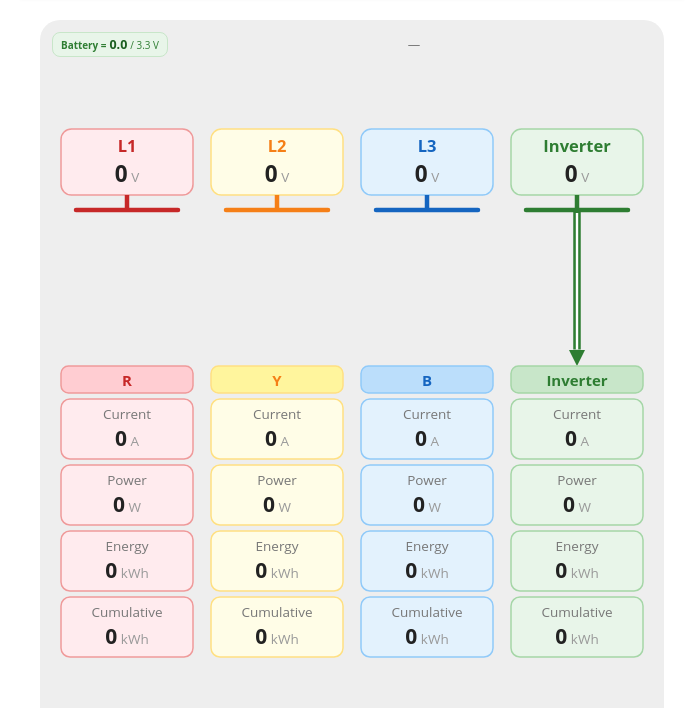
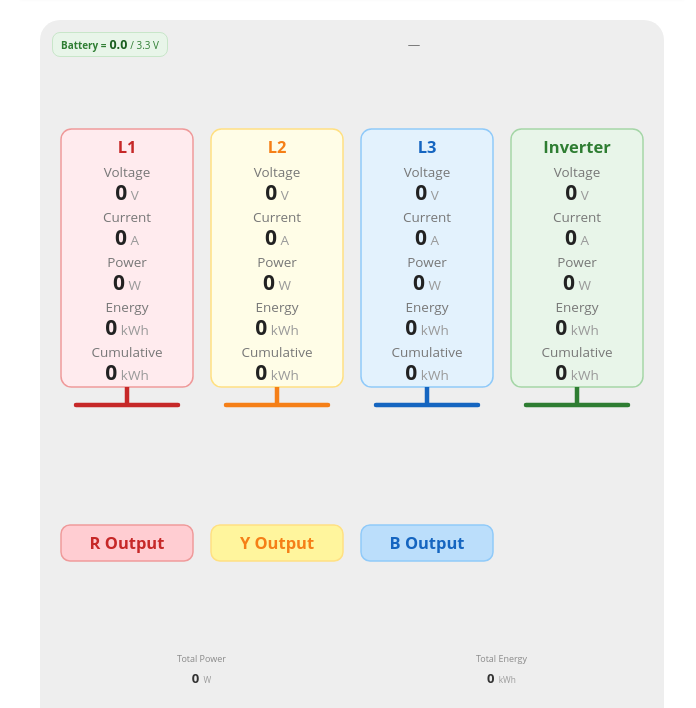
Before and after one commit to gomathims/AIPC_ESP, a plain HTML site: page data/index.html in a window 1280 px wide. Shown: the part 92-800 px from the top of the page, without its empty margins (288-984 px from the left). Drawn offline with Linux system fonts and the light colour scheme.

Commit message:
line to phase connection changed

```diff
--- a/data/index.html
+++ b/data/index.html
@@ -58,7 +58,7 @@
         <div class="home-container gap-flex content-div active" id="menu-1">
           <div id="main-switch-container" class="padding-outer" style="padding:1rem">
             <!-- Power-flow diagram: supply voltages on top, arrows show which line feeds -->
-            <!-- each output (from relayStatus), per-output readings stacked below. -->
+            <!-- each output R/Y/B (from relayStatus). Readings sit inside each supply box. -->
             <!-- Value elements keep the ids v1..v4, i1..i4, p1..p4, e1..e4, c1..c4. -->
             <style>
               .flow-svg { display:block; width:100%; max-width:640px; margin:10px auto 0; font-family:inherit; }
@@ -108,107 +108,105 @@
               </div>
               <div id="systemTime" style="flex:1; text-align:center; font-size:.78rem; color:#777;">—</div>            </div>
 
-            <svg class="flow-svg" viewBox="0 0 400 360" role="img" aria-label="Power flow: supply lines to outputs">
+            <svg class="flow-svg" viewBox="0 0 400 296" role="img" aria-label="Power flow: supply lines to outputs">
               <defs>
                 <marker id="ah0" viewBox="0 0 8 8" refX="0" refY="4" markerWidth="11" markerHeight="11" markerUnits="userSpaceOnUse" orient="auto"><path d="M0,0 L8,4 L0,8 z" fill="#c62828"/></marker>
                 <marker id="ah1" viewBox="0 0 8 8" refX="0" refY="4" markerWidth="11" markerHeight="11" markerUnits="userSpaceOnUse" orient="auto"><path d="M0,0 L8,4 L0,8 z" fill="#f57f17"/></marker>
                 <marker id="ah2" viewBox="0 0 8 8" refX="0" refY="4" markerWidth="11" markerHeight="11" markerUnits="userSpaceOnUse" orient="auto"><path d="M0,0 L8,4 L0,8 z" fill="#1565c0"/></marker>
                 <marker id="ah3" viewBox="0 0 8 8" refX="0" refY="4" markerWidth="11" markerHeight="11" markerUnits="userSpaceOnUse" orient="auto"><path d="M0,0 L8,4 L0,8 z" fill="#2e7d32"/></marker>
               </defs>
-              <!-- Supply voltage boxes (L1 L2 L3 Inverter), each with a tap line + bar below it -->
-              <rect x="6" y="4" width="88" height="44" rx="7" fill="#ffebee" stroke="#ef9a9a"/>
-              <text x="50" y="19" class="fl-name" fill="#c62828">L1</text>
-              <text x="50" y="39"><tspan class="fl-val" id="v1">0</tspan><tspan class="fl-unit"> V</tspan></text>
-              <line x1="50" y1="48" x2="50" y2="58" stroke="#c62828" stroke-width="3"/>
-              <line x1="16" y1="58" x2="84" y2="58" stroke="#c62828" stroke-width="3" stroke-linecap="round"/>
-              <rect x="106" y="4" width="88" height="44" rx="7" fill="#fffde7" stroke="#ffe082"/>
-              <text x="150" y="19" class="fl-name" fill="#f57f17">L2</text>
-              <text x="150" y="39"><tspan class="fl-val" id="v2">0</tspan><tspan class="fl-unit"> V</tspan></text>
-              <line x1="150" y1="48" x2="150" y2="58" stroke="#f57f17" stroke-width="3"/>
-              <line x1="116" y1="58" x2="184" y2="58" stroke="#f57f17" stroke-width="3" stroke-linecap="round"/>
-              <rect x="206" y="4" width="88" height="44" rx="7" fill="#e3f2fd" stroke="#90caf9"/>
-              <text x="250" y="19" class="fl-name" fill="#1565c0">L3</text>
-              <text x="250" y="39"><tspan class="fl-val" id="v3">0</tspan><tspan class="fl-unit"> V</tspan></text>
-              <line x1="250" y1="48" x2="250" y2="58" stroke="#1565c0" stroke-width="3"/>
-              <line x1="216" y1="58" x2="284" y2="58" stroke="#1565c0" stroke-width="3" stroke-linecap="round"/>
-              <rect x="306" y="4" width="88" height="44" rx="7" fill="#e8f5e9" stroke="#a5d6a7"/>
-              <text x="350" y="19" class="fl-name" fill="#2e7d32">Inverter</text>
-              <text x="350" y="39"><tspan class="fl-val" id="v4">0</tspan><tspan class="fl-unit"> V</tspan></text>
-              <line x1="350" y1="48" x2="350" y2="58" stroke="#2e7d32" stroke-width="3"/>
-              <line x1="316" y1="58" x2="384" y2="58" stroke="#2e7d32" stroke-width="3" stroke-linecap="round"/>
-              <!-- Flow arrows: id flSO = source S (0=L1 1=L2 2=L3 3=UPS) feeds output O (0=R 1=Y 2=B 3=Inv). -->
-              <!-- Hidden with class "off"; applyRelays() toggles them from relayStatus. -->
-              <g id="fl00" class="flw off"><path class="fl" d="M50 58 V151" stroke="#c62828" marker-end="url(#ah0)"/><path class="fl-in" d="M50 60 V151"/></g>
-              <g id="fl11" class="flw off"><path class="fl" d="M150 58 V151" stroke="#f57f17" marker-end="url(#ah1)"/><path class="fl-in" d="M150 60 V151"/></g>
-              <g id="fl22" class="flw off"><path class="fl" d="M250 58 V151" stroke="#1565c0" marker-end="url(#ah2)"/><path class="fl-in" d="M250 60 V151"/></g>
-              <g id="fl33" class="flw"><path class="fl" d="M350 58 V151" stroke="#2e7d32" marker-end="url(#ah3)"/><path class="fl-in" d="M350 60 V151"/></g>
-              <g id="fl01" class="flw off"><path class="fl" d="M60 58 V68 H145 V151" stroke="#c62828" marker-end="url(#ah0)"/><path class="fl-in" d="M60 60 V68 H145 V151"/></g>
-              <g id="fl10" class="flw off"><path class="fl" d="M140 58 V77 H55 V151" stroke="#f57f17" marker-end="url(#ah1)"/><path class="fl-in" d="M140 60 V77 H55 V151"/></g>
-              <g id="fl12" class="flw off"><path class="fl" d="M160 58 V86 H245 V151" stroke="#f57f17" marker-end="url(#ah1)"/><path class="fl-in" d="M160 60 V86 H245 V151"/></g>
-              <g id="fl21" class="flw off"><path class="fl" d="M240 58 V95 H155 V151" stroke="#1565c0" marker-end="url(#ah2)"/><path class="fl-in" d="M240 60 V95 H155 V151"/></g>
-              <g id="fl02" class="flw off"><path class="fl" d="M70 58 V104 H235 V151" stroke="#c62828" marker-end="url(#ah0)"/><path class="fl-in" d="M70 60 V104 H235 V151"/></g>
-              <g id="fl20" class="flw off"><path class="fl" d="M230 58 V113 H65 V151" stroke="#1565c0" marker-end="url(#ah2)"/><path class="fl-in" d="M230 60 V113 H65 V151"/></g>
-              <g id="fl32" class="flw off"><path class="fl" d="M340 58 V122 H255 V151" stroke="#2e7d32" marker-end="url(#ah3)"/><path class="fl-in" d="M340 60 V122 H255 V151"/></g>
-              <g id="fl31" class="flw off"><path class="fl" d="M330 58 V131 H165 V151" stroke="#2e7d32" marker-end="url(#ah3)"/><path class="fl-in" d="M330 60 V131 H165 V151"/></g>
-              <g id="fl30" class="flw off"><path class="fl" d="M320 58 V140 H75 V151" stroke="#2e7d32" marker-end="url(#ah3)"/><path class="fl-in" d="M320 60 V140 H75 V151"/></g>
-              <!-- Output columns: header + Current / Power / Energy / Cumulative boxes -->
-              <rect x="6" y="162" width="88" height="18" rx="5" fill="#ffcdd2" stroke="#ef9a9a"/>
-              <text x="50" y="175" class="fl-hdr" fill="#c62828">R</text>
-              <rect x="6" y="184" width="88" height="40" rx="6" fill="#ffebee" stroke="#ef9a9a"/>
-              <text x="50" y="197" class="fl-lbl">Current</text>
-              <text x="50" y="215"><tspan class="fl-rv" id="i1">0</tspan><tspan class="fl-unit"> A</tspan></text>
-              <rect x="6" y="228" width="88" height="40" rx="6" fill="#ffebee" stroke="#ef9a9a"/>
-              <text x="50" y="241" class="fl-lbl">Power</text>
-              <text x="50" y="259"><tspan class="fl-rv" id="p1">0</tspan><tspan class="fl-unit"> W</tspan></text>
-              <rect x="6" y="272" width="88" height="40" rx="6" fill="#ffebee" stroke="#ef9a9a"/>
-              <text x="50" y="285" class="fl-lbl">Energy</text>
-              <text x="50" y="303"><tspan class="fl-rv" id="e1">0</tspan><tspan class="fl-unit"> kWh</tspan></text>
-              <rect x="6" y="316" width="88" height="40" rx="6" fill="#ffebee" stroke="#ef9a9a"/>
-              <text x="50" y="329" class="fl-lbl">Cumulative</text>
-              <text x="50" y="347"><tspan class="fl-rv" id="c1">0</tspan><tspan class="fl-unit"> kWh</tspan></text>
-              <rect x="106" y="162" width="88" height="18" rx="5" fill="#fff59d" stroke="#ffe082"/>
-              <text x="150" y="175" class="fl-hdr" fill="#f57f17">Y</text>
-              <rect x="106" y="184" width="88" height="40" rx="6" fill="#fffde7" stroke="#ffe082"/>
-              <text x="150" y="197" class="fl-lbl">Current</text>
-              <text x="150" y="215"><tspan class="fl-rv" id="i2">0</tspan><tspan class="fl-unit"> A</tspan></text>
-              <rect x="106" y="228" width="88" height="40" rx="6" fill="#fffde7" stroke="#ffe082"/>
-              <text x="150" y="241" class="fl-lbl">Power</text>
-              <text x="150" y="259"><tspan class="fl-rv" id="p2">0</tspan><tspan class="fl-unit"> W</tspan></text>
-              <rect x="106" y="272" width="88" height="40" rx="6" fill="#fffde7" stroke="#ffe082"/>
-              <text x="150" y="285" class="fl-lbl">Energy</text>
-              <text x="150" y="303"><tspan class="fl-rv" id="e2">0</tspan><tspan class="fl-unit"> kWh</tspan></text>
-              <rect x="106" y="316" width="88" height="40" rx="6" fill="#fffde7" stroke="#ffe082"/>
-              <text x="150" y="329" class="fl-lbl">Cumulative</text>
-              <text x="150" y="347"><tspan class="fl-rv" id="c2">0</tspan><tspan class="fl-unit"> kWh</tspan></text>
-              <rect x="206" y="162" width="88" height="18" rx="5" fill="#bbdefb" stroke="#90caf9"/>
-              <text x="250" y="175" class="fl-hdr" fill="#1565c0">B</text>
-              <rect x="206" y="184" width="88" height="40" rx="6" fill="#e3f2fd" stroke="#90caf9"/>
-              <text x="250" y="197" class="fl-lbl">Current</text>
-              <text x="250" y="215"><tspan class="fl-rv" id="i3">0</tspan><tspan class="fl-unit"> A</tspan></text>
-              <rect x="206" y="228" width="88" height="40" rx="6" fill="#e3f2fd" stroke="#90caf9"/>
-              <text x="250" y="241" class="fl-lbl">Power</text>
-              <text x="250" y="259"><tspan class="fl-rv" id="p3">0</tspan><tspan class="fl-unit"> W</tspan></text>
-              <rect x="206" y="272" width="88" height="40" rx="6" fill="#e3f2fd" stroke="#90caf9"/>
-              <text x="250" y="285" class="fl-lbl">Energy</text>
-              <text x="250" y="303"><tspan class="fl-rv" id="e3">0</tspan><tspan class="fl-unit"> kWh</tspan></text>
-              <rect x="206" y="316" width="88" height="40" rx="6" fill="#e3f2fd" stroke="#90caf9"/>
-              <text x="250" y="329" class="fl-lbl">Cumulative</text>
-              <text x="250" y="347"><tspan class="fl-rv" id="c3">0</tspan><tspan class="fl-unit"> kWh</tspan></text>
-              <rect x="306" y="162" width="88" height="18" rx="5" fill="#c8e6c9" stroke="#a5d6a7"/>
-              <text x="350" y="175" class="fl-hdr" fill="#2e7d32">Inverter</text>
-              <rect x="306" y="184" width="88" height="40" rx="6" fill="#e8f5e9" stroke="#a5d6a7"/>
-              <text x="350" y="197" class="fl-lbl">Current</text>
-              <text x="350" y="215"><tspan class="fl-rv" id="i4">0</tspan><tspan class="fl-unit"> A</tspan></text>
-              <rect x="306" y="228" width="88" height="40" rx="6" fill="#e8f5e9" stroke="#a5d6a7"/>
-              <text x="350" y="241" class="fl-lbl">Power</text>
-              <text x="350" y="259"><tspan class="fl-rv" id="p4">0</tspan><tspan class="fl-unit"> W</tspan></text>
-              <rect x="306" y="272" width="88" height="40" rx="6" fill="#e8f5e9" stroke="#a5d6a7"/>
-              <text x="350" y="285" class="fl-lbl">Energy</text>
-              <text x="350" y="303"><tspan class="fl-rv" id="e4">0</tspan><tspan class="fl-unit"> kWh</tspan></text>
-              <rect x="306" y="316" width="88" height="40" rx="6" fill="#e8f5e9" stroke="#a5d6a7"/>
-              <text x="350" y="329" class="fl-lbl">Cumulative</text>
-              <text x="350" y="347"><tspan class="fl-rv" id="c4">0</tspan><tspan class="fl-unit"> kWh</tspan></text>
-              <g id="upsAuxBadge" class="off"><rect x="308" y="165" width="20" height="12" rx="6" fill="#2e7d32"/><text x="318" y="174" class="fl-badge">AUX</text></g>
+              <!-- Supply boxes (L1 L2 L3 Inverter) with all readings, plus a tap line + bar below -->
+              <rect x="6" y="4" width="88" height="172" rx="7" fill="#ffebee" stroke="#ef9a9a"/>
+              <text x="50" y="20" class="fl-name" fill="#c62828">L1</text>
+              <text x="50" y="36" class="fl-lbl">Voltage</text>
+              <text x="50" y="51"><tspan class="fl-rv" id="v1">0</tspan><tspan class="fl-unit"> V</tspan></text>
+              <text x="50" y="66" class="fl-lbl">Current</text>
+              <text x="50" y="81"><tspan class="fl-rv" id="i1">0</tspan><tspan class="fl-unit"> A</tspan></text>
+              <text x="50" y="96" class="fl-lbl">Power</text>
+              <text x="50" y="111"><tspan class="fl-rv" id="p1">0</tspan><tspan class="fl-unit"> W</tspan></text>
+              <text x="50" y="126" class="fl-lbl">Energy</text>
+              <text x="50" y="141"><tspan class="fl-rv" id="e1">0</tspan><tspan class="fl-unit"> kWh</tspan></text>
+              <text x="50" y="156" class="fl-lbl">Cumulative</text>
+              <text x="50" y="171"><tspan class="fl-rv" id="c1">0</tspan><tspan class="fl-unit"> kWh</tspan></text>
+              <line x1="50" y1="176" x2="50" y2="188" stroke="#c62828" stroke-width="3"/>
+              <line x1="16" y1="188" x2="84" y2="188" stroke="#c62828" stroke-width="3" stroke-linecap="round"/>
+              <rect x="106" y="4" width="88" height="172" rx="7" fill="#fffde7" stroke="#ffe082"/>
+              <text x="150" y="20" class="fl-name" fill="#f57f17">L2</text>
+              <text x="150" y="36" class="fl-lbl">Voltage</text>
+              <text x="150" y="51"><tspan class="fl-rv" id="v2">0</tspan><tspan class="fl-unit"> V</tspan></text>
+              <text x="150" y="66" class="fl-lbl">Current</text>
+              <text x="150" y="81"><tspan class="fl-rv" id="i2">0</tspan><tspan class="fl-unit"> A</tspan></text>
+              <text x="150" y="96" class="fl-lbl">Power</text>
+              <text x="150" y="111"><tspan class="fl-rv" id="p2">0</tspan><tspan class="fl-unit"> W</tspan></text>
+              <text x="150" y="126" class="fl-lbl">Energy</text>
+              <text x="150" y="141"><tspan class="fl-rv" id="e2">0</tspan><tspan class="fl-unit"> kWh</tspan></text>
+              <text x="150" y="156" class="fl-lbl">Cumulative</text>
+              <text x="150" y="171"><tspan class="fl-rv" id="c2">0</tspan><tspan class="fl-unit"> kWh</tspan></text>
+              <line x1="150" y1="176" x2="150" y2="188" stroke="#f57f17" stroke-width="3"/>
+              <line x1="116" y1="188" x2="184" y2="188" stroke="#f57f17" stroke-width="3" stroke-linecap="round"/>
+              <rect x="206" y="4" width="88" height="172" rx="7" fill="#e3f2fd" stroke="#90caf9"/>
+              <text x="250" y="20" class="fl-name" fill="#1565c0">L3</text>
+              <text x="250" y="36" class="fl-lbl">Voltage</text>
+              <text x="250" y="51"><tspan class="fl-rv" id="v3">0</tspan><tspan class="fl-unit"> V</tspan></text>
+              <text x="250" y="66" class="fl-lbl">Current</text>
+              <text x="250" y="81"><tspan class="fl-rv" id="i3">0</tspan><tspan class="fl-unit"> A</tspan></text>
+              <text x="250" y="96" class="fl-lbl">Power</text>
+              <text x="250" y="111"><tspan class="fl-rv" id="p3">0</tspan><tspan class="fl-unit"> W</tspan></text>
+              <text x="250" y="126" class="fl-lbl">Energy</text>
+              <text x="250" y="141"><tspan class="fl-rv" id="e3">0</tspan><tspan class="fl-unit"> kWh</tspan></text>
+              <text x="250" y="156" class="fl-lbl">Cumulative</text>
+              <text x="250" y="171"><tspan class="fl-rv" id="c3">0</tspan><tspan class="fl-unit"> kWh</tspan></text>
+              <line x1="250" y1="176" x2="250" y2="188" stroke="#1565c0" stroke-width="3"/>
+              <line x1="216" y1="188" x2="284" y2="188" stroke="#1565c0" stroke-width="3" stroke-linecap="round"/>
+              <rect x="306" y="4" width="88" height="172" rx="7" fill="#e8f5e9" stroke="#a5d6a7"/>
+              <text x="350" y="20" class="fl-name" fill="#2e7d32">Inverter</text>
+              <text x="350" y="36" class="fl-lbl">Voltage</text>
+              <text x="350" y="51"><tspan class="fl-rv" id="v4">0</tspan><tspan class="fl-unit"> V</tspan></text>
+              <text x="350" y="66" class="fl-lbl">Current</text>
+              <text x="350" y="81"><tspan class="fl-rv" id="i4">0</tspan><tspan class="fl-unit"> A</tspan></text>
+              <text x="350" y="96" class="fl-lbl">Power</text>
+              <text x="350" y="111"><tspan class="fl-rv" id="p4">0</tspan><tspan class="fl-unit"> W</tspan></text>
+              <text x="350" y="126" class="fl-lbl">Energy</text>
+              <text x="350" y="141"><tspan class="fl-rv" id="e4">0</tspan><tspan class="fl-unit"> kWh</tspan></text>
+              <text x="350" y="156" class="fl-lbl">Cumulative</text>
+              <text x="350" y="171"><tspan class="fl-rv" id="c4">0</tspan><tspan class="fl-unit"> kWh</tspan></text>
+              <line x1="350" y1="176" x2="350" y2="188" stroke="#2e7d32" stroke-width="3"/>
+              <line x1="316" y1="188" x2="384" y2="188" stroke="#2e7d32" stroke-width="3" stroke-linecap="round"/>
+              <g id="upsAuxBadge" class="off"><rect x="309" y="8" width="18" height="11" rx="5.5" fill="#2e7d32"/><text x="318" y="16" class="fl-badge">AUX</text></g>
+              <!-- Flow arrows (double line): id flSO = source S (0=L1 1=L2 2=L3 3=UPS) feeds output O (0=R 1=Y 2=B). -->
+              <!-- Hidden with class "off"; applyReadings() in app.js shows them from relayStatus. Lane order is fixed -->
+              <!-- so lines from one source never cross; a crossing only appears where it cannot be avoided. -->
+              <!-- L1 -> R -->
+              <g id="fl00" class="flw off"><path class="fl" d="M50 188 L50 257" stroke="#c62828" marker-end="url(#ah0)"/><path class="fl-in" d="M50 190 L50 257"/></g>
+              <!-- L2 -> Y -->
+              <g id="fl11" class="flw off"><path class="fl" d="M150 188 L150 257" stroke="#f57f17" marker-end="url(#ah1)"/><path class="fl-in" d="M150 190 L150 257"/></g>
+              <!-- L3 -> B -->
+              <g id="fl22" class="flw off"><path class="fl" d="M250 188 L250 257" stroke="#1565c0" marker-end="url(#ah2)"/><path class="fl-in" d="M250 190 L250 257"/></g>
+              <!-- L2 -> R -->
+              <g id="fl10" class="flw off"><path class="fl" d="M140 188 L140 200 L50 200 L50 257" stroke="#f57f17" marker-end="url(#ah1)"/><path class="fl-in" d="M140 190 L140 200 L50 200 L50 257"/></g>
+              <!-- L2 -> B -->
+              <g id="fl12" class="flw off"><path class="fl" d="M160 188 L160 210 L250 210 L250 257" stroke="#f57f17" marker-end="url(#ah1)"/><path class="fl-in" d="M160 190 L160 210 L250 210 L250 257"/></g>
+              <!-- L3 -> R -->
+              <g id="fl20" class="flw off"><path class="fl" d="M232 188 L232 220 L50 220 L50 257" stroke="#1565c0" marker-end="url(#ah2)"/><path class="fl-in" d="M232 190 L232 220 L50 220 L50 257"/></g>
+              <!-- L3 -> Y -->
+              <g id="fl21" class="flw off"><path class="fl" d="M240 188 L240 230 L150 230 L150 257" stroke="#1565c0" marker-end="url(#ah2)"/><path class="fl-in" d="M240 190 L240 230 L150 230 L150 257"/></g>
+              <!-- L1 -> B -->
+              <g id="fl02" class="flw off"><path class="fl" d="M68 188 L68 240 L250 240 L250 257" stroke="#c62828" marker-end="url(#ah0)"/><path class="fl-in" d="M68 190 L68 240 L250 240 L250 257"/></g>
+              <!-- L1 -> Y -->
+              <g id="fl01" class="flw off"><path class="fl" d="M60 188 L60 250 L150 250 L150 257" stroke="#c62828" marker-end="url(#ah0)"/><path class="fl-in" d="M60 190 L60 250 L150 250 L150 257"/></g>
+              <!-- UPS -> R -->
+              <g id="fl30" class="flw off"><path class="fl" d="M324 188 L324 200 L50 200 L50 257" stroke="#2e7d32" marker-end="url(#ah3)"/><path class="fl-in" d="M324 190 L324 200 L50 200 L50 257"/></g>
+              <!-- UPS -> Y -->
+              <g id="fl31" class="flw off"><path class="fl" d="M332 188 L332 220 L150 220 L150 257" stroke="#2e7d32" marker-end="url(#ah3)"/><path class="fl-in" d="M332 190 L332 220 L150 220 L150 257"/></g>
+              <!-- UPS -> B -->
+              <g id="fl32" class="flw off"><path class="fl" d="M340 188 L340 240 L250 240 L250 257" stroke="#2e7d32" marker-end="url(#ah3)"/><path class="fl-in" d="M340 190 L340 240 L250 240 L250 257"/></g>
+              <!-- Output boxes R / Y / B -->
+              <rect x="6" y="268" width="88" height="24" rx="6" fill="#ffcdd2" stroke="#ef9a9a"/>
+              <text x="50" y="284" class="fl-name" fill="#c62828">R Output</text>
+              <rect x="106" y="268" width="88" height="24" rx="6" fill="#fff59d" stroke="#ffe082"/>
+              <text x="150" y="284" class="fl-name" fill="#f57f17">Y Output</text>
+              <rect x="206" y="268" width="88" height="24" rx="6" fill="#bbdefb" stroke="#90caf9"/>
+              <text x="250" y="284" class="fl-name" fill="#1565c0">B Output</text>
             </svg>
 
             <!-- Totals: plain row, no box -->
```
Also changed, not shown: data/scripts/app.js (+9 -3 lines).
